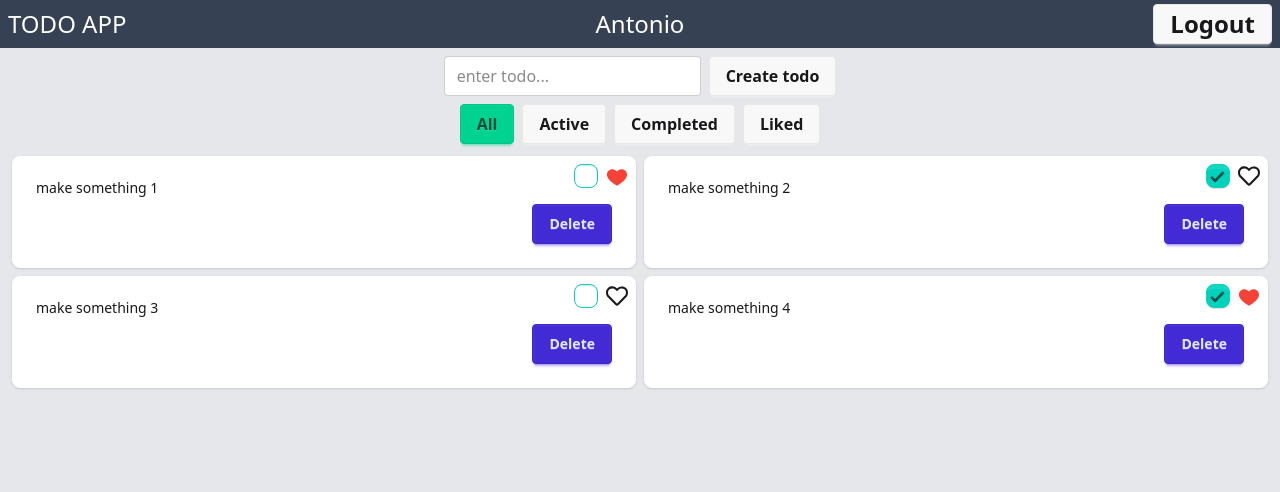
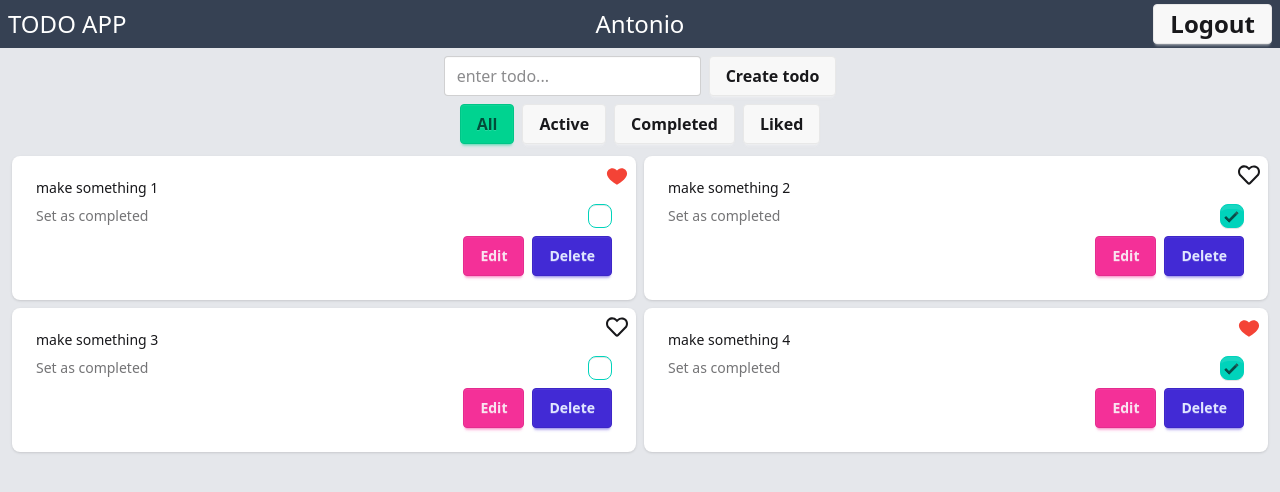
Before and after one commit to Lubov1506/training, a React (Vite) app: page / in a window 1280 px wide. Shown: the top 492 px of the page. Built offline with nearby package versions, Linux system fonts and the light colour scheme.

Commit message:
filter, edit

```diff
--- a/src/components/Modal/Modal.jsx
+++ b/src/components/Modal/Modal.jsx
@@ -35,7 +35,7 @@ const Modal = ({ children, title = "Default modal", onClose }) => {
       onClick={handleBackDropClick}
     >
       <motion.div
-        className='min-h-[100px] min-w-[200px] max-w-[400px] bg-gray-200 z-150 rounded-md shadow-2xl absolute text-black px-4 py-4 flex flex-col gap-2'
+        className='min-h-[100px] min-w-[250px] max-w-[600px] bg-gray-200 z-150 rounded-md shadow-2xl absolute text-black px-4 py-4 flex flex-col gap-2'
         initial={{ opacity: 0, y: 400 }}
         animate={{ opacity: 1, y: 0 }}
         exit={{ opacity: 0, y: -1400, transition: { duration: 0.5 } }}
@@ -47,7 +47,7 @@ const Modal = ({ children, title = "Default modal", onClose }) => {
         >
           <ImCross />
         </button>
-        <div className=' w-2/3 '>{children}</div>
+        <div className=' w-full '>{children}</div>
       </motion.div>
     </div>
   )
--- /dev/null
+++ b/src/components/TodosApp/EditTodoForm.jsx
@@ -0,0 +1,43 @@
+import { useForm } from "react-hook-form"
+import { useDispatch } from "react-redux"
+import { editTodo } from "../../redux/todoList/actions"
+
+const EditTodoForm = ({ todo, onClose }) => {
+  const { register, handleSubmit } = useForm({ defaultValues: todo })
+  const dispatch = useDispatch()
+  const submit = (data) => {
+    console.log(data)
+
+    dispatch(editTodo(data))
+    onClose()
+  }
+
+  return (
+    <div className='w-full'>
+      <form
+        onSubmit={handleSubmit(submit)}
+        className='flex flex-col gap-4 px-4 py-10 w-full'
+      >
+        <input
+          type='text'
+          {...register("todo")}
+          placeholder='enter new todo...'
+          className='input input-bordered input-info w-full text-white '
+        />
+        <label className="label cursor-pointer flex justify-between">
+            <span className="label-text">Set as completed</span>
+            <input type="checkbox" className="checkbox checkbox-primary" {...register('completed')} />
+        </label>
+        <label className="label cursor-pointer flex justify-between">
+            <span className="label-text">Set as liked</span>
+            <input type="checkbox" className="checkbox checkbox-primary" {...register('liked')} />
+        </label>
+        <button className='btn btn-primary' type='submit'>
+          Save
+        </button>
+      </form>
+    </div>
+  )
+}
+
+export default EditTodoForm
--- a/src/components/TodosApp/List.jsx
+++ b/src/components/TodosApp/List.jsx
@@ -2,17 +2,39 @@ import { useSelector } from "react-redux"
 import { useTodos } from "../../store/hooks"
 import { TodoItem } from "./TodoItem"
 import { selectTodos } from "../../redux/todoList/selectors"
+import { selectTodosFilter } from "../../redux/todosFilter/selectors"
+import { getFilteredTodos } from "../../helpers/getFilteredTodos"
+import { useState } from "react"
+import Modal from "../Modal/Modal"
+import EditTodoForm from "./EditTodoForm"
 
 export const List = () => {
-  const  todos  = useSelector(selectTodos)
+  const todos = useSelector(selectTodos)
+  const filter = useSelector(selectTodosFilter)
+
+  const filteredTodos = getFilteredTodos(todos, filter)
+
+  //Modal
+  const [isOpen, setIsOpen] = useState(false)
+  const [editedTodo, setEditedTodo] = useState(null)
+  const openElement = (todo) => {
+    setEditedTodo(todo)
+    setIsOpen(true)
+  }
+  // console.log(filteredTodos);
+
   return (
-    <>
-
+    <div>
       <ul className='grid grid-cols-2 gap-2 p-3'>
-        {todos?.map((todo, idx) => (
-          <TodoItem key={idx} {...todo} />
+        {filteredTodos?.map((todo) => (
+          <TodoItem key={todo.id} todo={todo} openElement={openElement} />
         ))}
       </ul>
-    </>
+      {isOpen && (
+        <Modal onClose={() => setIsOpen(false)}>
+          <EditTodoForm todo={editedTodo} onClose={() => setIsOpen(false)}/>
+        </Modal>
+      )}
+    </div>
   )
 }
--- a/src/components/TodosApp/TodoItem.jsx
+++ b/src/components/TodosApp/TodoItem.jsx
@@ -6,39 +6,52 @@ import {
 } from "../../redux/todoList/actions"
 import { FcLike } from "react-icons/fc"
 import { FaRegHeart } from "react-icons/fa"
-export const TodoItem = ({ id, todo, completed, liked }) => {
+export const TodoItem = ({ todo, openElement }) => {
   // const { deleteTodo } = useTodos()
   const dispatch = useDispatch()
   const handleDelete = (id) => dispatch(deleteTodo(id))
-  console.log(completed)
 
   return (
     <div className='card bg-base-100 shadow-sm relative'>
       <div className='card-body'>
         <div className='absolute top-2 right-2 flex gap-2 justify-start items-center'>
-          <input
-            type='checkbox'
-            checked={completed}
-            size={20}
-            className='checkbox checkbox-accent'
-            onChange={() => dispatch(toggleTodo(id))}
-          />
-          {liked ? (
-            <FcLike
-              onClick={() => dispatch(toggleLiked(id))}
+          {todo.liked ? (
+            <FcLike onClick={() => dispatch(toggleLiked(todo.id))} size={22} />
+          ) : (
+            <FaRegHeart
+              onClick={() => dispatch(toggleLiked(todo.id))}
               size={22}
             />
-          ) : (
-            <FaRegHeart onClick={() => dispatch(toggleLiked(id))} size={22}/>
           )}
         </div>
 
         {/* <h2 className='card-title'>Card title!</h2> */}
-        <p>{todo}</p>
-        <div className='card-actions justify-end'>
-          <button className='btn btn-primary' onClick={() => handleDelete(id)}>
-            Delete
-          </button>
+        <p>{todo.todo}</p>
+        <div className='card-actions flex flex-col gap-2 justify-end w-full'>
+          <label className='label cursor-pointer flex justify-between w-full'>
+            <span className='label-text '>Set as completed</span>
+            <input
+              type='checkbox'
+              checked={todo.completed}
+              size={20}
+              className='checkbox checkbox-accent'
+              onChange={() => dispatch(toggleTodo(todo.id))}
+            />
+          </label>
+          <div className='flex gap-2 justify-end w-full'>
+            <button
+              className='btn btn-secondary'
+              onClick={() => openElement(todo)}
+            >
+              Edit
+            </button>
+            <button
+              className='btn btn-primary'
+              onClick={() => handleDelete(todo.id)}
+            >
+              Delete
+            </button>
+          </div>
         </div>
       </div>
     </div>
--- /dev/null
+++ b/src/helpers/getFilteredTodos.js
@@ -0,0 +1,18 @@
+export const getFilteredTodos = (todoList, filterValue) => {
+    switch (filterValue) {
+      case "all": {
+        return todoList
+      }
+      case "active": {
+        return todoList.filter((todo) => !todo.completed)
+      }
+      case "completed": {
+        return todoList.filter((todo) => todo.completed)
+      }
+      case "liked": {
+        return todoList.filter((todo) => todo.liked)
+      }
+      default:
+        return todoList
+    }
+  }
--- a/src/redux/todoList/actions.js
+++ b/src/redux/todoList/actions.js
@@ -1,5 +1,11 @@
 import { nanoid } from "nanoid"
-import { ADD_TODO, DELETE_TODO, TOGGLE_LIKED, TOGGLE_TODO } from "./constants"
+import {
+  ADD_TODO,
+  DELETE_TODO,
+  EDIT_TODO,
+  TOGGLE_LIKED,
+  TOGGLE_TODO,
+} from "./constants"
 
 export const deleteTodo = (id) => ({ type: DELETE_TODO, payload: id })
 export const addTodo = (todo) => ({
@@ -8,3 +14,4 @@ export const addTodo = (todo) => ({
 })
 export const toggleTodo = (id) => ({ type: TOGGLE_TODO, payload: id })
 export const toggleLiked = (id) => ({ type: TOGGLE_LIKED, payload: id })
+export const editTodo = (todo) => ({ type: EDIT_TODO, payload: todo })
--- a/src/redux/todoList/reducer.js
+++ b/src/redux/todoList/reducer.js
@@ -1,4 +1,10 @@
-import { ADD_TODO, DELETE_TODO, TOGGLE_LIKED, TOGGLE_TODO } from "./constants"
+import {
+  ADD_TODO,
+  DELETE_TODO,
+  EDIT_TODO,
+  TOGGLE_LIKED,
+  TOGGLE_TODO,
+} from "./constants"
 
 const initialState = {
   todos: [
@@ -42,6 +48,14 @@ export const todoReducer = (state = initialState, action) => {
         ),
       }
     }
+    case EDIT_TODO: {
+      return {
+        ...state,
+        todos: state.todos.map((todo) =>
+          todo.id === action.payload.id ? { ...action.payload } : todo
+        ),
+      }
+    }
     default:
       return state
   }
```
